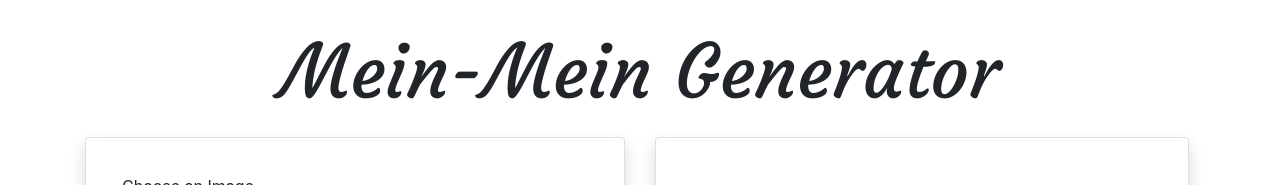
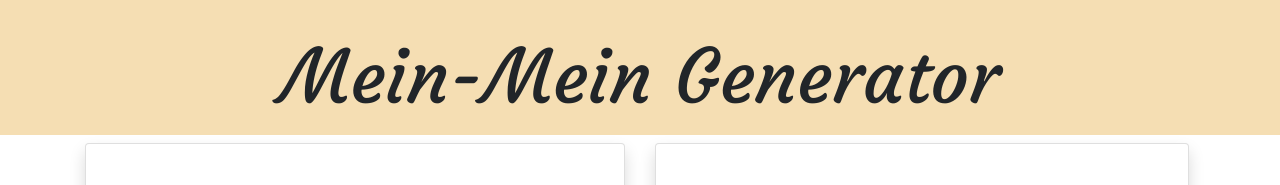
Before and after one commit to Kaushal-Panchal/Meme-Generator, an Angular app: page / in a window 1280 px wide. Shown: the top 185 px of the page. Built offline with nearby package versions, Linux system fonts and the light colour scheme; what ngx-color would draw is missing.

Commit message:
"navbar res try1"

```diff
--- a/src/app/navbar/navbar.component.html
+++ b/src/app/navbar/navbar.component.html
@@ -1,7 +1,5 @@
-<header>
+
+
+<nav class="navbar header1 mx-auto">
     <div class="mt-3 headName mx-auto"> Mein-Mein Generator</div>
-</header>
-
-<!-- <nav class="navbar header1 mx-auto">
-    <div class="mt-3 headName mx-auto"> Mein-Mein Generator</div>
-</nav> -->
+</nav>
```
